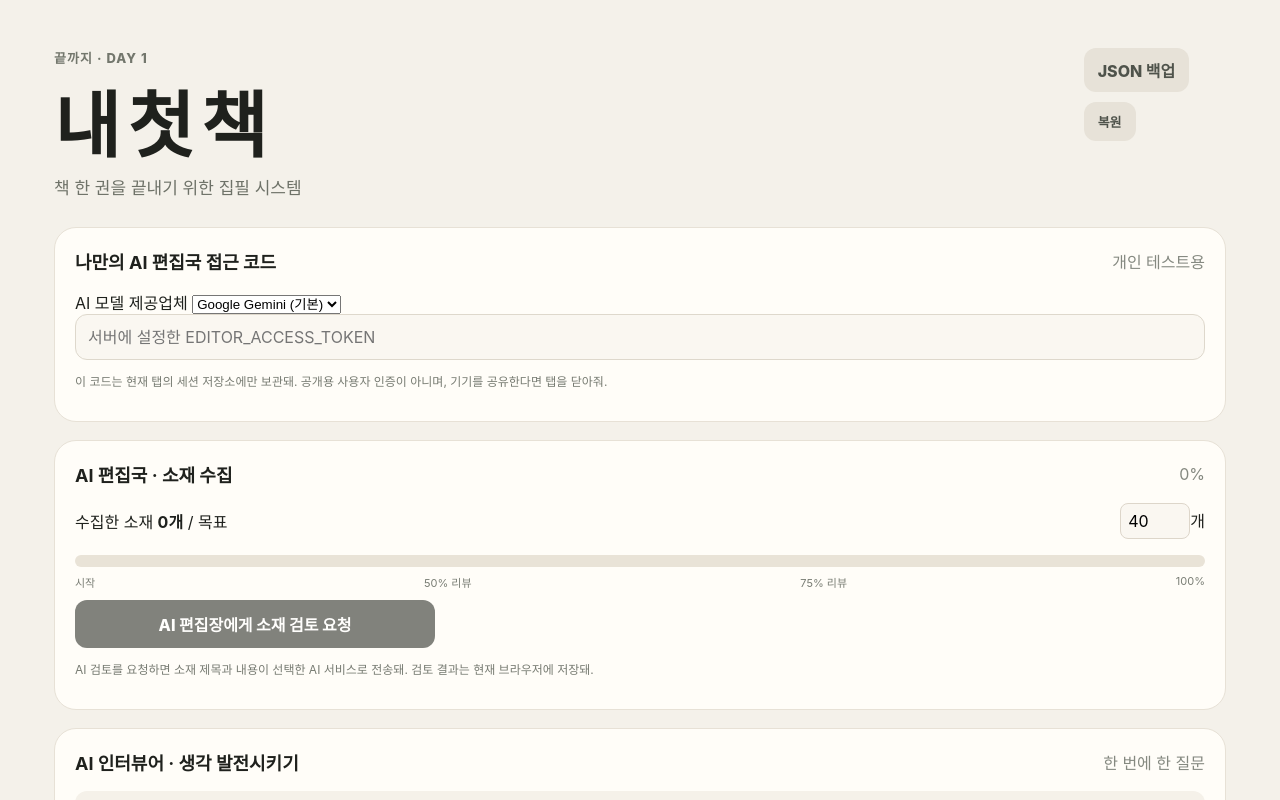
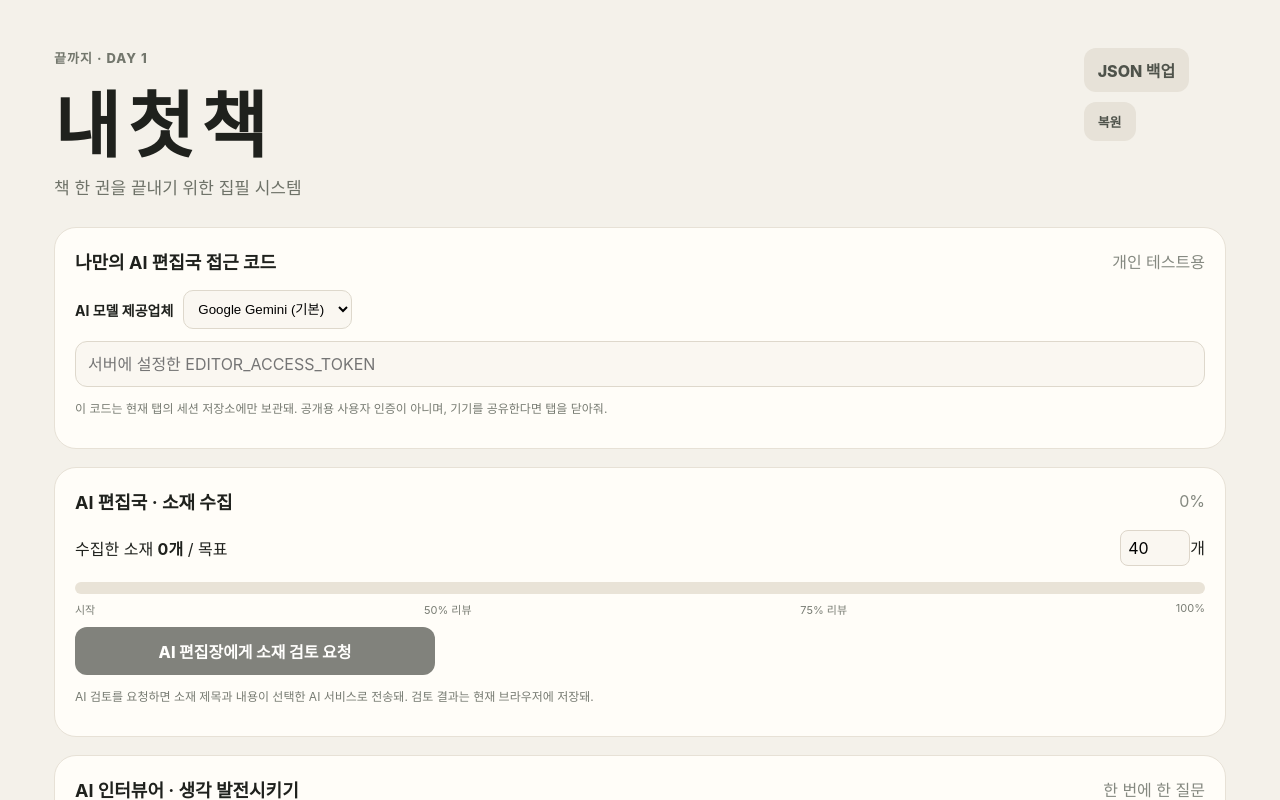
Before and after one commit to aiden-glitch0128/first-repo, a Next.js app: page / in a window 1280 px wide. Shown: the top 800 px of the page. Built offline with nearby package versions, Linux system fonts and the light colour scheme.

Commit message:
Style AI provider selector

```diff
--- a/app/globals.css
+++ b/app/globals.css
@@ -245,3 +245,6 @@ button {
 .interviewEntry p { white-space: pre-wrap; }
 .interviewEntry button:disabled { opacity: .6; }
 .decisionsPanel p { border-bottom: 1px solid #e5dfd3; padding-bottom: 12px; }
+
+.providerChoice { display: flex; align-items: center; gap: 10px; flex-wrap: wrap; margin-bottom: 12px; font-size: 14px; font-weight: 700; }
+.providerChoice select { border: 1px solid #ded8cc; border-radius: 10px; padding: 10px; background: #faf7f1; max-width: 100%; }
```
